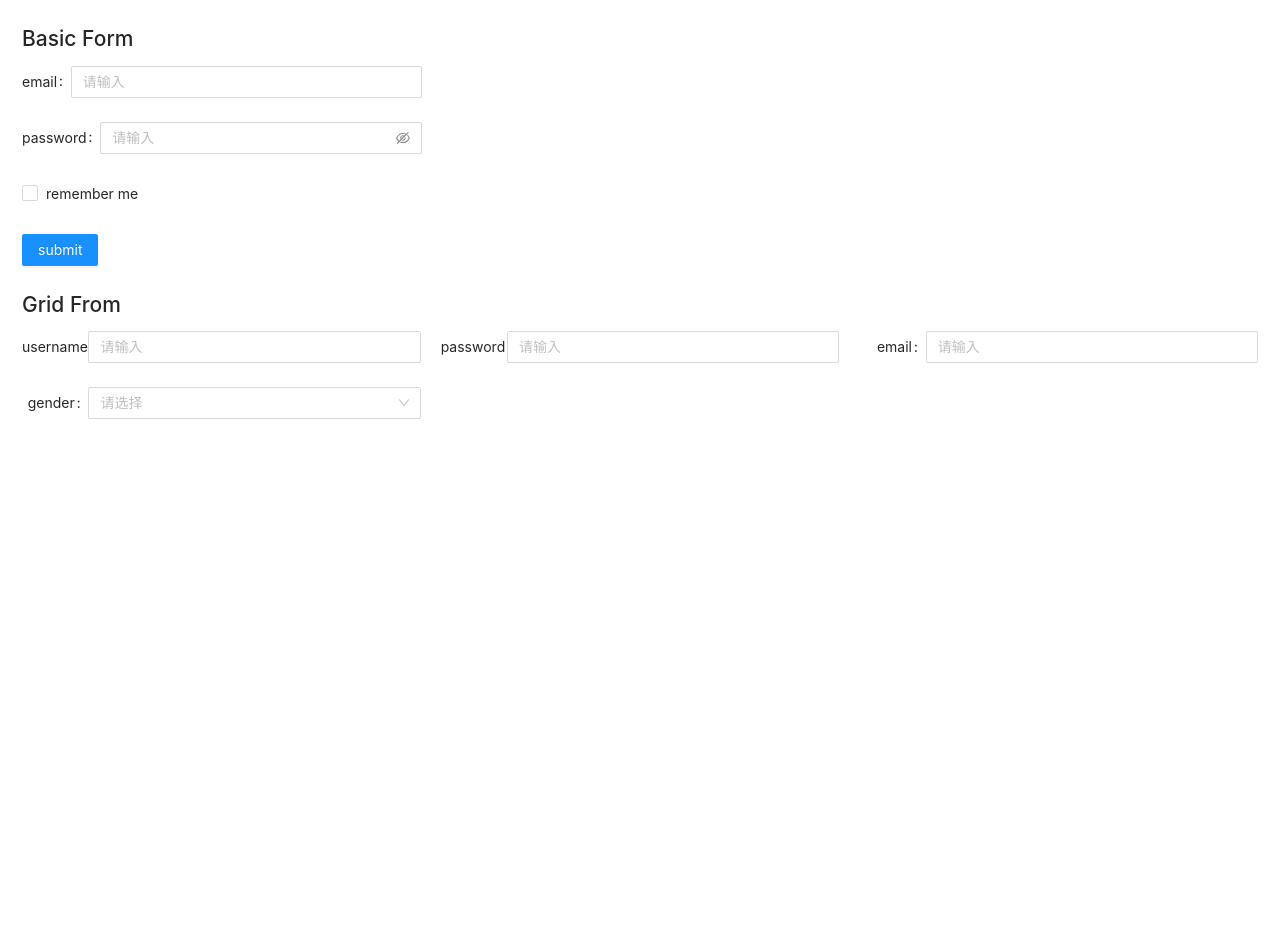
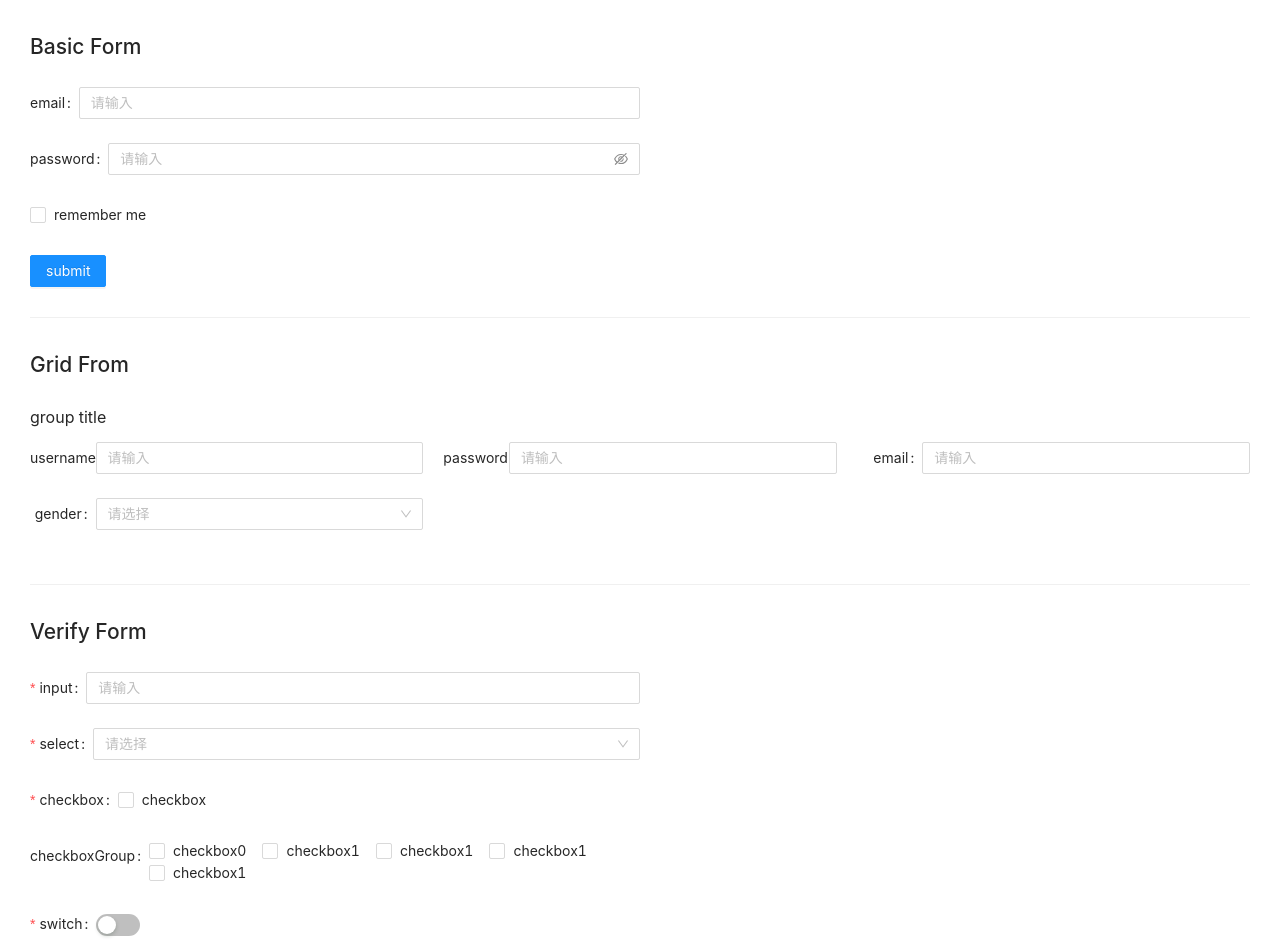
Before and after one commit to 985563349/Pro-Form, a React (Create React App) app: page / in a window 1280 px wide. Shown: the top 952 px of the page. Before the commit the page ends 800 px from the top, so only its background shows below. Built offline with nearby package versions, Linux system fonts and the light colour scheme.

Commit message:
proFormGroup添加title配置

```diff
--- /dev/null
+++ b/src/App.css
@@ -0,0 +1,12 @@
+.app {
+  padding: 0 30px;
+}
+
+.module {
+  padding: 30px 0;
+  border-bottom: 1px solid #f0f0f0;
+}
+
+.module__title {
+  margin-bottom: 24px;
+}
--- a/src/App.tsx
+++ b/src/App.tsx
@@ -3,18 +3,20 @@ import { Button } from 'antd';
 import ProForm, {
   ProFormText,
   ProFormSelect,
+  ProFormCheckbox,
   ProFormSwitch,
-  ProFormCheckbox,
   ProFormDateRangePicker,
 } from './components/ProForm';
 
+import './App.css';
+
 const App = () => {
   return (
-    <div className="App" style={{ padding: '22px' }}>
-      <section style={{ marginBottom: '22px' }}>
-        <h1>Basic Form</h1>
+    <div className="app">
+      <section className="module">
+        <h1 className="module__title">Basic Form</h1>
 
-        <ProForm style={{ width: '400px' }}>
+        <ProForm style={{ width: '50%' }}>
           <ProFormText label="email" name="email" />
           <ProFormText.Password label="password" name="password" />
           <ProFormCheckbox name="remember">remember me</ProFormCheckbox>
@@ -24,11 +26,11 @@ const App = () => {
         </ProForm>
       </section>
 
-      <section>
-        <h1>Grid From</h1>
+      <section className="module">
+        <h1 className="module__title">Grid From</h1>
 
         <ProForm labelCol={{ span: 4 }}>
-          <ProForm.Group span={8} gutter={20}>
+          <ProForm.Group span={8} gutter={20} title="group title">
             <ProFormText label="username" name="username" />
             <ProFormText label="password" name="password" />
             <ProFormText label="email" name="email" />
@@ -45,9 +47,63 @@ const App = () => {
                   value: 0,
                 },
               ]}
-              onChange={(...res) => console.log(res)}
             />
           </ProForm.Group>
+        </ProForm>
+      </section>
+
+      <section className="module">
+        <h1 className="module__title">Verify Form</h1>
+
+        <ProForm style={{ width: '50%' }}>
+          <ProFormText
+            label="input"
+            name="input"
+            rules={[{ required: true }]}
+          />
+          <ProFormSelect
+            label="select"
+            name="select"
+            options={[
+              { label: 'select0', value: 0 },
+              { label: 'select1', value: 1 },
+            ]}
+            rules={[{ required: true }]}
+          />
+          <ProFormCheckbox
+            label="checkbox"
+            name="checkbox"
+            rules={[{ required: true }]}
+          >
+            checkbox
+          </ProFormCheckbox>
+
+          {/*
+            TODO: 优化options配置、添加grid布局配置
+          */}
+          <ProFormCheckbox.Group
+            label="checkboxGroup"
+            fieldProps={{
+              options: [
+                { label: 'checkbox0', value: 0 },
+                { label: 'checkbox1', value: 1 },
+                { label: 'checkbox1', value: 2 },
+                { label: 'checkbox1', value: 3 },
+                { label: 'checkbox1', value: 4 },
+              ],
+            }}
+            rules={[{ required: true }]}
+          />
+          <ProFormSwitch
+            label="switch"
+            name="switch"
+            rules={[{ required: true }]}
+          />
+          <ProFormDateRangePicker
+            label="time"
+            name="time"
+            rules={[{ required: true }]}
+          />
         </ProForm>
       </section>
     </div>
--- /dev/null
+++ b/src/components/ProForm/components/Group/index.css
@@ -0,0 +1,4 @@
+.pro-form-group__title {
+  margin-bottom: 12px;
+  font-size: 16px;
+}
--- a/src/components/ProForm/components/Group/index.tsx
+++ b/src/components/ProForm/components/Group/index.tsx
@@ -1,6 +1,8 @@
 import React, { FunctionComponent } from 'react';
 import { Col, Row } from 'antd';
 import { ColProps } from 'antd/lib/col';
+
+import './index.css';
 
 type Map<T> = {
   [P in keyof T]: T[P] | T[P][];
@@ -12,10 +14,11 @@ type ProFormGroupColProps = Map<
 
 export interface ProFormGroupProps extends ProFormGroupColProps {
   gutter?: number;
+  title?: string;
 }
 
 const ProFormGroup: FunctionComponent<ProFormGroupProps> = (props) => {
-  const { gutter, span, xs, sm, md, lg, xl, xxl, children } = props;
+  const { gutter, span, xs, sm, md, lg, xl, xxl, title, children } = props;
 
   const isArray = Array.isArray;
   const length = React.Children.count(children);
@@ -33,6 +36,8 @@ const ProFormGroup: FunctionComponent<ProFormGroupProps> = (props) => {
 
   return (
     <div className="pro-form-group">
+      {title && <div className="pro-form-group__title">{title}</div>}
+
       <Row gutter={gutter}>
         {React.Children.map(children, (Child, index) =>
           Child ? (
```
Also changed, not shown: 1 other file (tests, documents, lock files or other folders).
